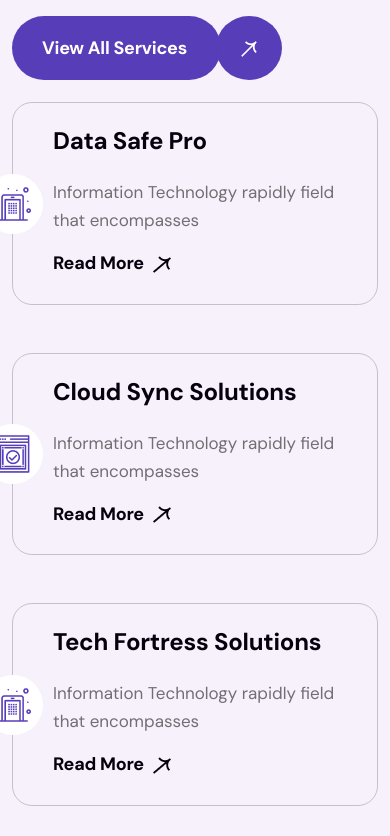
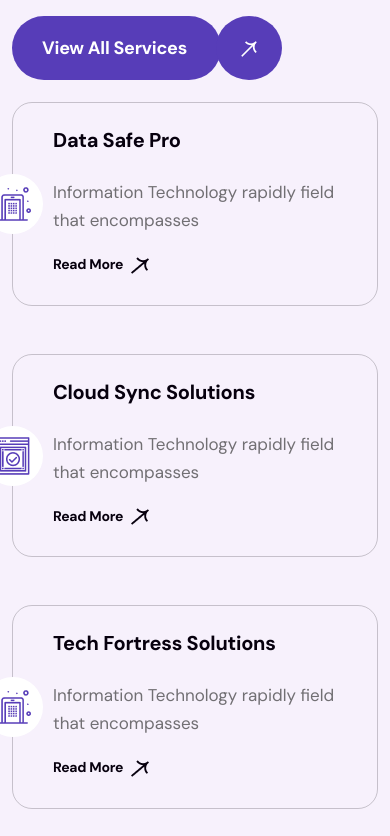
Before and after one commit to al-jabir/techure, a website: page index.html in a window 390 px wide. Shown: the part 1648-2484 px from the top of the page. Drawn offline with Linux system fonts and the light colour scheme.

Commit message:
Enhance mobile responsiveness of services section titles and links by adjusting font sizes

```diff
--- a/assets/scss/layout/pages/_services.scss
+++ b/assets/scss/layout/pages/_services.scss
@@ -43,6 +43,9 @@
       letter-spacing: -0.25px;
       transition: 0.3s;
       cursor: pointer;
+      @media #{$xs} {
+        font-size: 20px;
+      }
       &:hover {
         color: var(--aj-primary-color);
       }
@@ -54,6 +57,9 @@
       font-weight: 700;
       letter-spacing: -0.25px;
       transition: 0.3s;
+      @media #{$xs} {
+        font-size: 14px;
+      }
       &:hover {
         color: var(--aj-primary-color);
       }
```
Also changed, not shown: assets/css/style.css, 1 other file.
